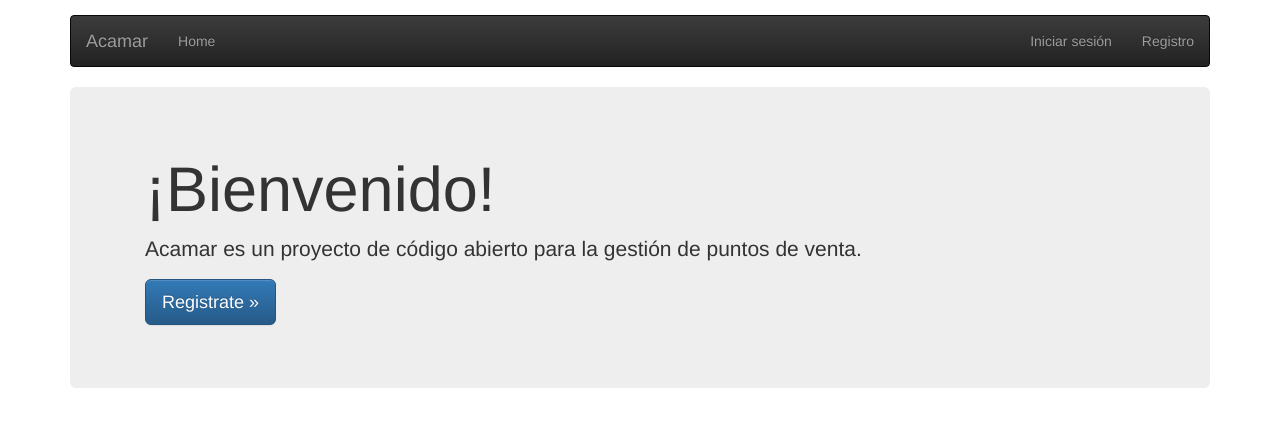
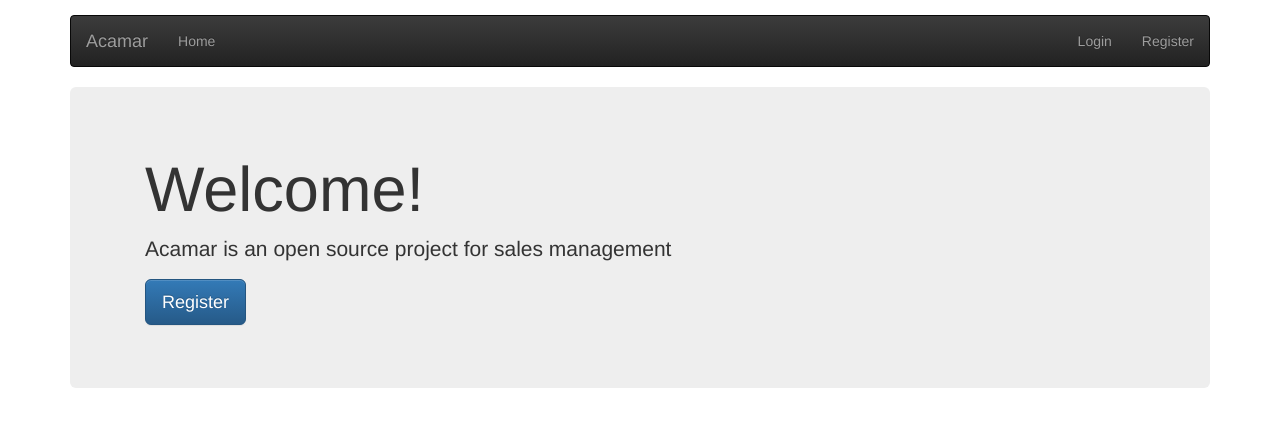
Before and after one commit to roberto-aguilar/acamar, a Django app: template acamar/common/templates/common/index.html in a window 1280 px wide. Shown: the top 427 px of the page. Run offline with Django 3.2, Linux system fonts and the light colour scheme; the template is opened without the code that fills it, so the values that code supplies are empty; some libraries are stand-ins or nearby versions.

Commit message:
Internationalize common templates

```diff
--- a/acamar/acamar/settings/base.py
+++ b/acamar/acamar/settings/base.py
@@ -59,7 +59,7 @@
 # Internationalization
 # https://docs.djangoproject.com/en/1.7/topics/i18n/
 
-LANGUAGE_CODE = 'es_MX'
+LANGUAGE_CODE = 'es'
 
 TIME_ZONE = 'UTC'
 
--- a/acamar/common/templates/common/create_user.html
+++ b/acamar/common/templates/common/create_user.html
@@ -1,4 +1,6 @@
 {% extends 'common/base.html' %}
+
+{% load i18n %}
 
 {% load bootstrap3 %}
 
@@ -11,7 +13,7 @@
                 {% csrf_token %}
                 {% bootstrap_form form %}
                 {% buttons %}
-                <button type="submit" class="btn btn-success">Crear usuario</button>
+                <button type="submit" class="btn btn-success">{% trans 'Register' %}</button>
                 {% endbuttons %}
             </form>
         </div><!-- col-md -->
--- a/acamar/common/templates/common/index.html
+++ b/acamar/common/templates/common/index.html
@@ -1,13 +1,15 @@
 {% extends 'common/base.html' %}
+
+{% load i18n %}
 
 {% block content %}
 
 <div class="container">
     <div class="jumbotron">
         <div class="container">
-            <h1>¡Bienvenido!</h1>
-            <p>Acamar es un proyecto de código abierto para la gestión de puntos de venta.</p>
-            <p><a class="btn btn-primary btn-lg" href="#" role="button">Registrate &raquo;</a></p>
+            <h1>{% trans 'Welcome!' %}</h1>
+            <p>{% trans 'Acamar is an open source project for sales management' %}</p>
+            <p><a class="btn btn-primary btn-lg" href="#" role="button">{% trans 'Register' %}</a></p>
         </div><!-- container -->
     </div><!-- jumbotron -->
 </div><!-- container -->
--- a/acamar/common/templates/common/login.html
+++ b/acamar/common/templates/common/login.html
@@ -1,4 +1,6 @@
 {% extends 'common/base.html' %}
+
+{% load i18n %}
 
 {% load bootstrap3 %}
 
@@ -11,7 +13,7 @@
                 {% csrf_token %}
                 {% bootstrap_form form %}
                 {% buttons %}
-                <button type="submit" class="btn btn-success">Iniciar sesión</button>
+                <button type="submit" class="btn btn-success">{% trans 'Login' %}</button>
                 {% endbuttons %}
             </form>
         </div><!-- col-md -->
--- a/acamar/common/templates/common/navigation-bar.html
+++ b/acamar/common/templates/common/navigation-bar.html
@@ -1,3 +1,5 @@
+{% load i18n %}
+
 <div id="navigation-bar" class="container">
     <div class="navbar navbar-inverse" role="navigation">
         <div class="navbar-header">
@@ -21,16 +23,16 @@
                     <a class="dropdown-toggle" data-toggle="dropdown" href="#">{{ user.get_full_name }} <span class="caret"></span></a>
                     <ul class="dropdown-menu">
                         <li>
-                            <a href="{% url 'common:logout' %}">Cerrar sesión</a>
+                            <a href="{% url 'common:logout' %}">{% trans 'Logout' %}</a>
                         </li>
                     </ul><!-- dropdown-menu -->
                 </li><!-- dropdown -->
                 {% else %}
                 <li>
-                    <a href="{% url 'common:login' %}">Iniciar sesión</a>
+                    <a href="{% url 'common:login' %}">{% trans 'Login' %}</a>
                 </li>
                 <li>
-                    <a href="{% url 'common:register' %}">Registro</a>
+                    <a href="{% url 'common:register' %}">{% trans 'Register' %}</a>
                 </li>
                 {% endif %}
             </ul><!-- navbar-nav -->
```
Also changed, not shown: acamar/common/locale/es/LC_MESSAGES/django.po.
